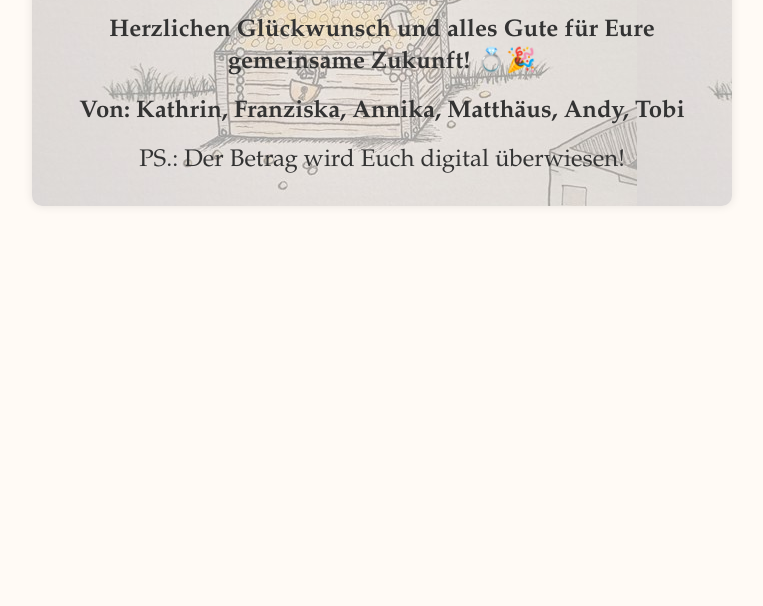
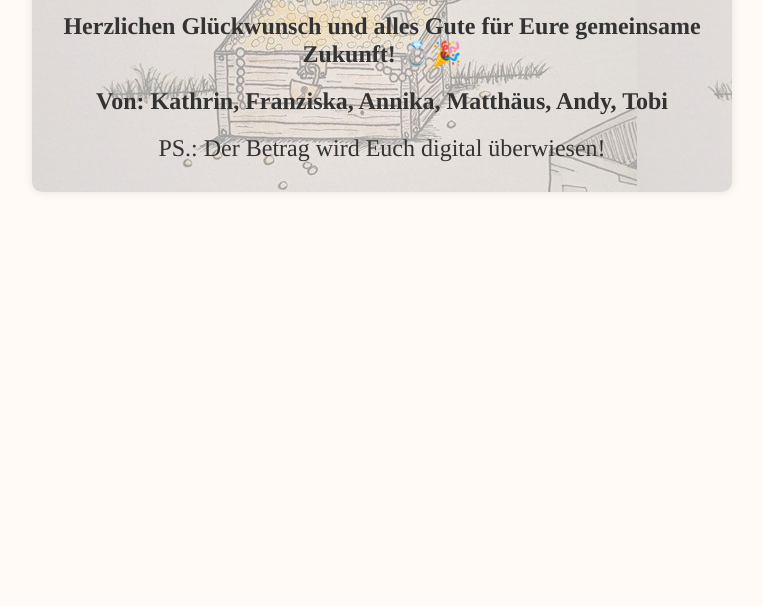
Before and after one commit to TobiM13/Hochzeit_Amrith_Ronja, a plain HTML site: page index.html in a window 1280 px wide. Shown: the part 575-1181 px from the top of the page, without its empty margins (258-1021 px from the left). Drawn offline with Linux system fonts and the light colour scheme.

Commit message:
Update index.html

```diff
--- a/index.html
+++ b/index.html
@@ -6,7 +6,7 @@
     <title>Hochzeitsgeschenk</title>
     <style>
         body {
-            font-family: Garamond, sans-serif;
+            font-family: Times, sans-serif;
             text-align: center;
             background-color: #fffaf5;
             color: #333;
```
